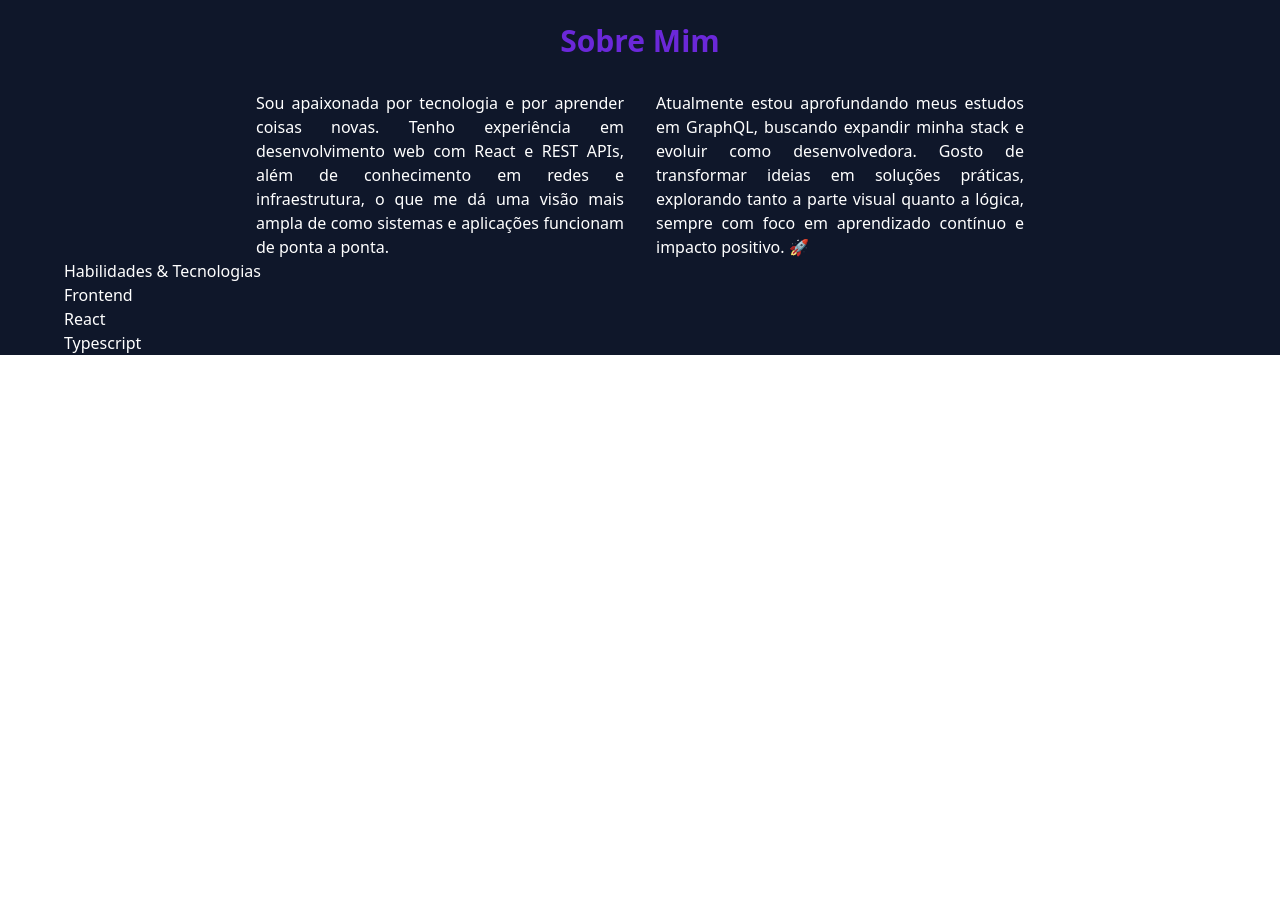
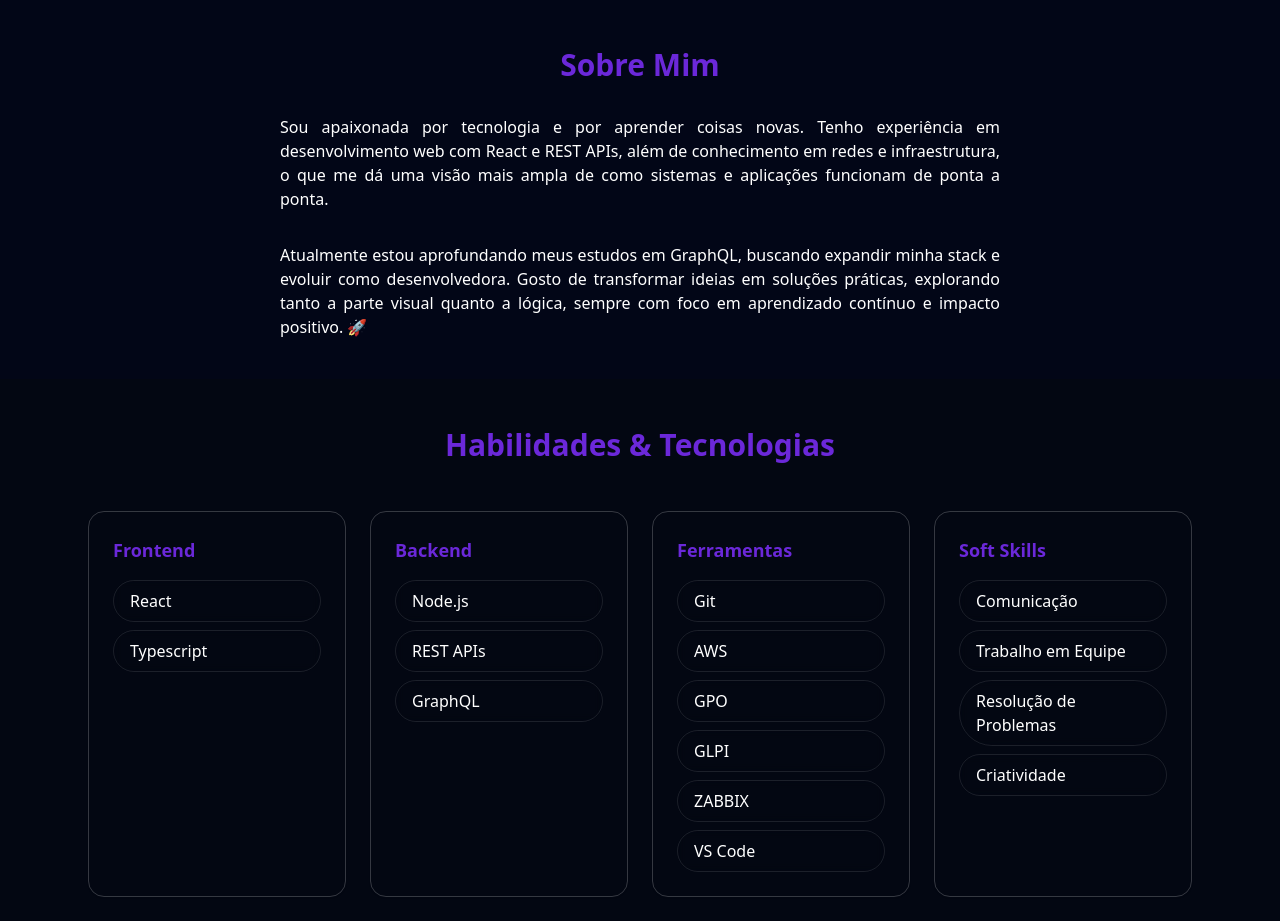
Before and after one commit to amandap10/portifolio, a React (Vite) app: page / in a window 1280 px wide. Shown: the part 613-1534 px from the top of the page. Before the commit the page ends 968 px from the top, so only its background shows below. Built offline with nearby package versions, Linux system fonts and the light colour scheme.

Commit message:
feat:adding cards

```diff
--- a/src/Components/About.tsx
+++ b/src/Components/About.tsx
@@ -4,12 +4,12 @@ function About() {
   return (
 
     <div className="flex flex-col text-center items-center text-white">
-      <div className='max-w-2xl p-6 sm:p-0 max-w-screen-md mx-auto'>
+      <div className='max-w-2xl p-6 max-w-screen-md mx-auto'>
         <h2 className="text-2xl md:text-3xl font-bold text-[#6B28D9] text-center mb-8 gradient-text">
           Sobre Mim
         </h2>
 
-        <div className="flex justify-center grid md:grid-cols-2 gap-8">
+        <div className="flex justify-center pb-4 grid gap-8">
 
           <p className="flex text-justify">
             Sou apaixonada por tecnologia e por aprender coisas novas. Tenho experiência em desenvolvimento web
--- a/src/Components/Header.tsx
+++ b/src/Components/Header.tsx
@@ -9,7 +9,7 @@ function Header() {
 
         <div className=''>
           <div className='relative inline-block mb-6'>
-            <div className='w-32 h-32 md:w-40 md:h-40 mt-24 mx-auto rounded-full overflow-hidden border-accent/30 animate-float'>
+            <div className='w-32 h-32 md:w-40 md:h-40 mt-24 mx-auto rounded-full overflow-hidden'>
               <img
                 className='w-full h-full object-cover '
                 src={Avatar}
@@ -35,9 +35,11 @@ function Header() {
         {/* Botões e Ação */}
         <div className='justify-center items-center flex flex-col sm:flex-row gap-4 mb-10 text-white'>
           <button className='bg-[#6B28D9] rounded-xl w-80 h-10'>
+
             Entrar em contato
           </button>
           <button className='bg-[#6B28D9] rounded-xl w-80 h-10'>
+
             Download CV
           </button>
         </div>
--- a/src/Components/Skills.tsx
+++ b/src/Components/Skills.tsx
@@ -6,30 +6,42 @@ function Skills() {
     {
       title: "Frontend",
       skills: ["React", "Typescript"]
+    },
+    {
+      title: "Backend",
+      skills: ["Node.js", "REST APIs", "GraphQL"]
+    },
+    {
+      title: "Ferramentas",
+      skills: ["Git", "AWS", "GPO", "GLPI", "ZABBIX", "VS Code"]
+    },
+    {
+      title: "Soft Skills",
+      skills: ["Comunicação", "Trabalho em Equipe", "Resolução de Problemas", "Criatividade"]
     }
   ]
 
   return (
-    <section>
-      <div>
-          <div className="max-w-6xl mx-auto">
-            <h2 className="text-white">
+    <section className="bg-gray-950 ">
+      <div className="pt-6">
+        <div className="max-w-6xl p-6 mx-auto">
+          <h2 className="text-[#6B28D9] text-2xl md:text-3xl font-bold text-center mb-12">
             Habilidades & Tecnologias
           </h2>
 
-            <div>
-              {skillCategories.map((category, index) => (
+          <div className=" flex justify-center grid grid-cols-1 md:grid-cols-2 lg:grid-cols-4 gap-6">
+            {skillCategories.map((category) => (
               <div
                 key={category.title}
-                  className="card-glass text-white"
-                  style={{ animationDelay: `${index * 0.1}s` }}
+                className="rounded-2xl shadow-sm border border-white/20 p-6 text-white"
               >
-                  <h3>
+                <h3 className="text-[#6B28D9] text-lg font-semibold mb-4">
                   {category.title}
                 </h3>
-                  <div>
+                <div className="space-y-2">
                   {category.skills.map((skill) => (
                     <div
+                    className="px-4 py-2 rounded-full backdrop-blur-sm border border-white/10"
                       key={skill}
                     >
                       {skill}
--- a/src/pages/Index.tsx
+++ b/src/pages/Index.tsx
@@ -5,7 +5,7 @@ import Skills from "../Components/Skills"
 
 const Index = () => {
   return (
-    <div className="bg-slate-900 min-h-screen">
+    <div className="bg-slate-950 min-h-screen">
         <Header />
         <About />
         <Skills />
```
Lines whose indentation alone changed are shown as unchanged.
